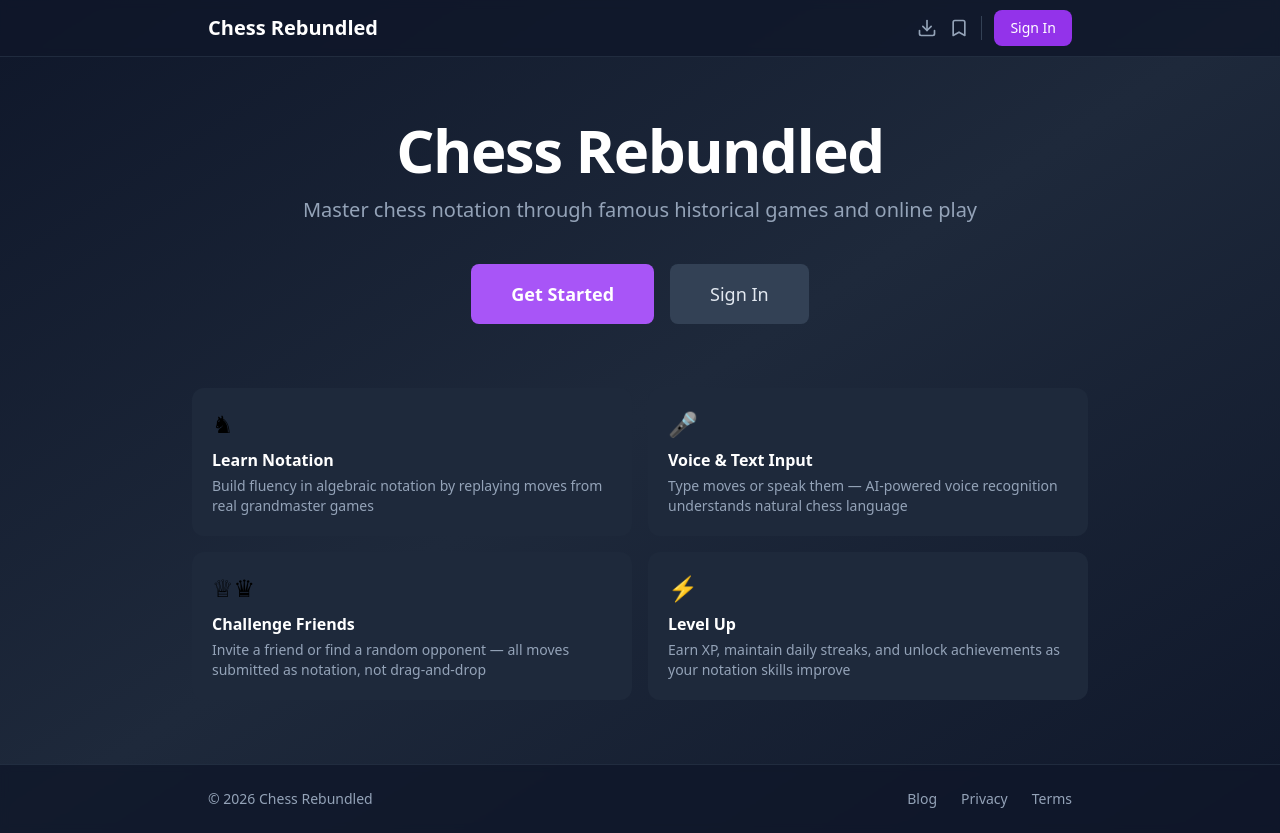
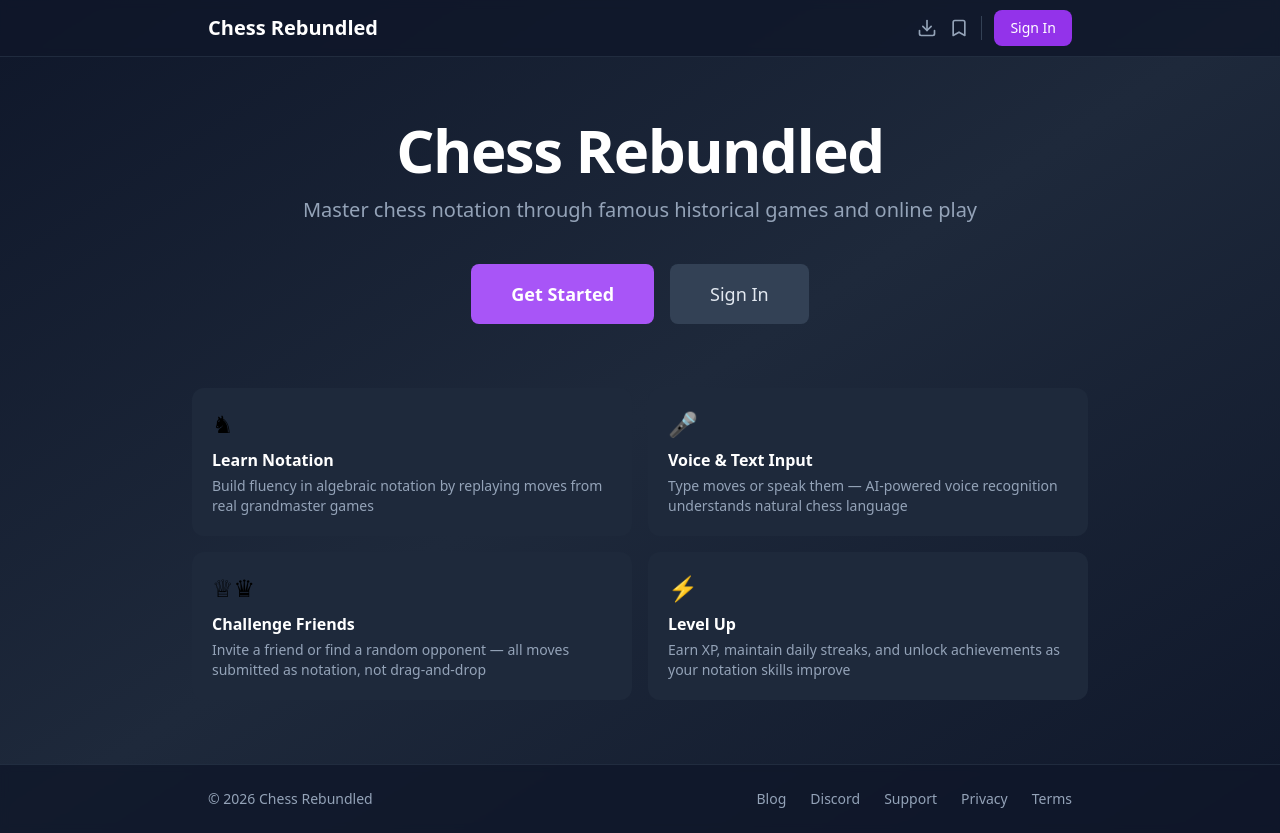
Before and after one commit to chandreshkkhatri/chess-rebundled-co, a Next.js app in the folder frontend/: page / in a window 1280 px wide. Built offline with nearby package versions, Linux system fonts and the light colour scheme; no server answers.

Commit message:
chore(docs): add discord and support email links in footer

```diff
--- a/frontend/src/components/Footer.tsx
+++ b/frontend/src/components/Footer.tsx
@@ -34,6 +34,12 @@ export function Footer() {
                 Discord
               </a>
             )}
+            <a
+              href="mailto:support@rebundled.co"
+              className="text-sm text-slate-400 hover:text-white transition-colors"
+            >
+              Support
+            </a>
             <Link
               href="/privacy"
               className="text-sm text-slate-400 hover:text-white transition-colors"
--- a/frontend/src/hooks/useAppConfig.ts
+++ b/frontend/src/hooks/useAppConfig.ts
@@ -34,7 +34,7 @@ async function fetchConfig(): Promise<AppConfig> {
       return config;
     } catch (error) {
       console.error('[useAppConfig] Failed to fetch config:', error);
-      return { discordInviteUrl: null };
+      return { discordInviteUrl: 'https://discord.gg/rebundled' };
     } finally {
       fetchPromise = null;
     }
@@ -63,6 +63,6 @@ export function useAppConfig() {
   return {
     config,
     isLoading,
-    discordInviteUrl: config?.discordInviteUrl ?? null,
+    discordInviteUrl: config?.discordInviteUrl || 'https://discord.gg/rebundled',
   };
 }
```
